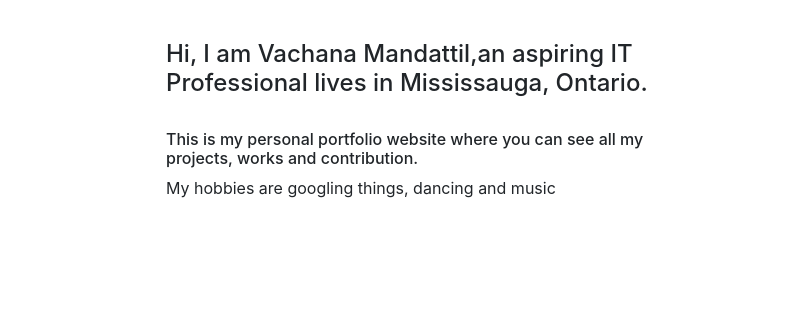
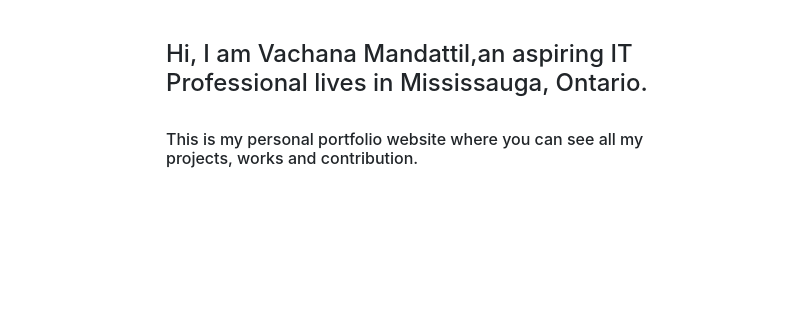
Before and after one commit to Encoding-Team/website, a plain HTML site: page index.html in a window 1280 px wide. Shown: the part 136-456 px from the top of the page, 489-1280 px from the left. Drawn offline with nearby package versions, Linux system fonts and the light colour scheme.

Commit message:
changed para in about section

```diff
--- a/index.html
+++ b/index.html
@@ -67,7 +67,6 @@
                         contribution.
 
                     </h6>
-                    <p>My hobbies are googling things, dancing and music</p>
 
                 </div>
             </div>
```
